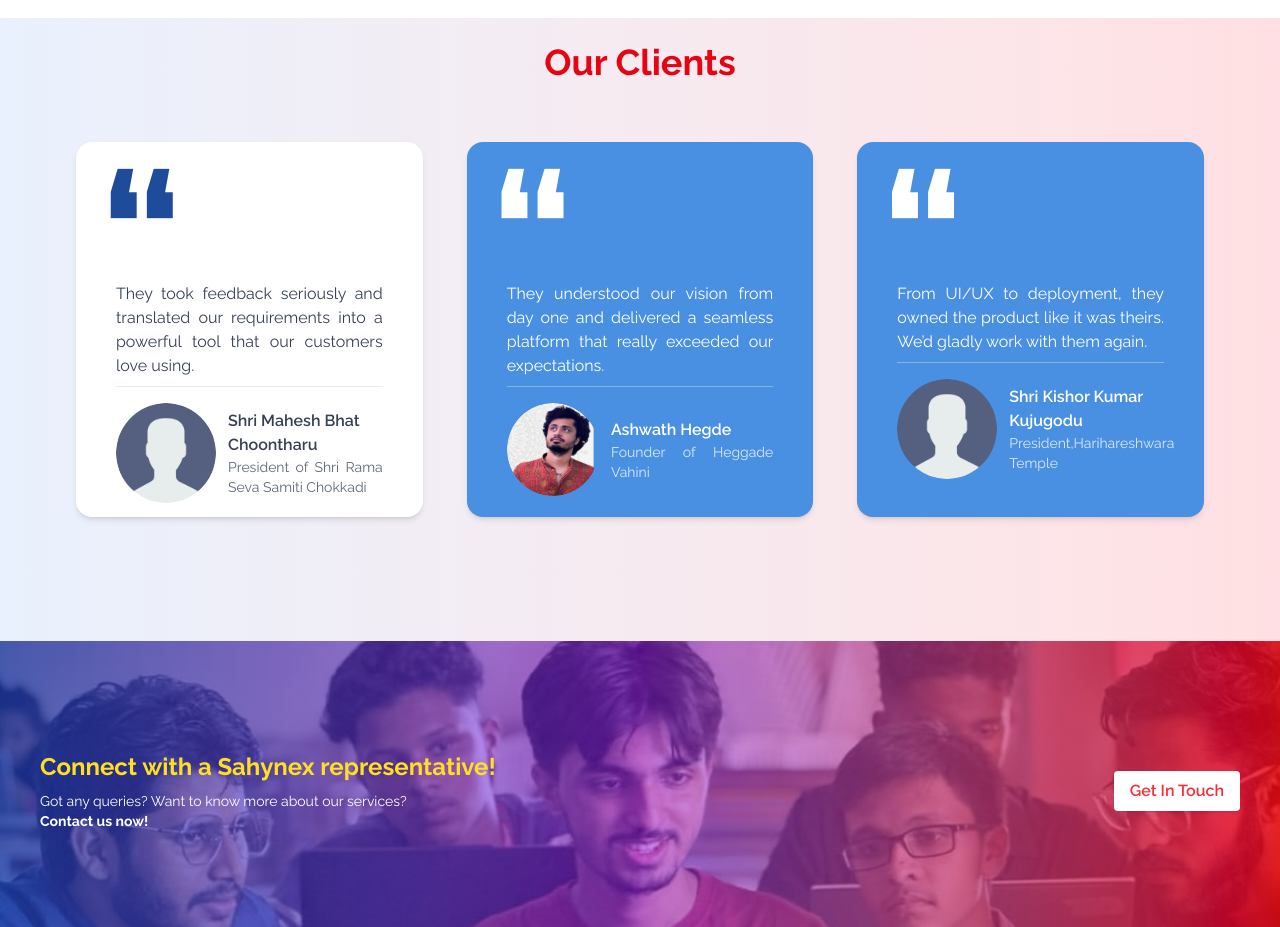
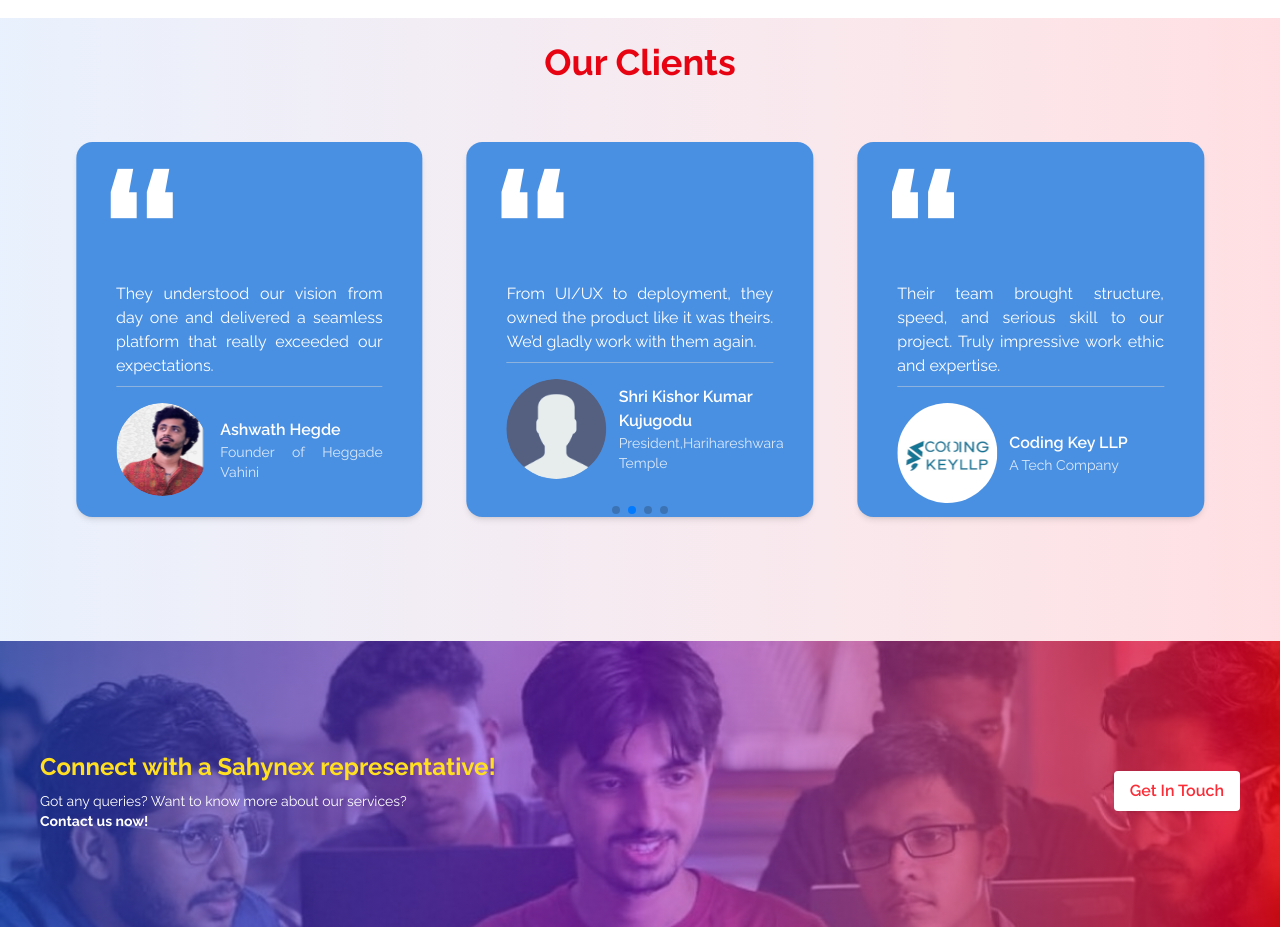
Before and after one commit to sahynex-solution/Sahynex, a Next.js app: page /About in a window 1280 px wide. Shown: the part 2220-3147 px from the top of the page. Built offline with nearby package versions, Linux system fonts and the light colour scheme.

Commit message:
feat(ClientSlider): add Coding Key LLP testimonial and image to client slider

```diff
--- a/src/Components/ClientSlider.tsx
+++ b/src/Components/ClientSlider.tsx
@@ -34,6 +34,15 @@
       testimonial:
         "From UI/UX to deployment, they owned the product like it was theirs. We’d gladly work with them again.",
       image: "/user.png",
+      bgColor: "bg-[#4A90E2] text-white", // Blue card
+      quoteColor: "text-white", // White quote
+    },
+    {
+      name: "Coding Key LLP",
+      title: "A Tech Company",
+      testimonial:
+        "Their team brought structure, speed, and serious skill to our project. Truly impressive work ethic and expertise.",
+      image: "/images/clients/cod.png",
       bgColor: "bg-[#4A90E2] text-white", // Blue card
       quoteColor: "text-white", // White quote
     },
```
Also changed, not shown: public/images/clients/cod.png (added).
